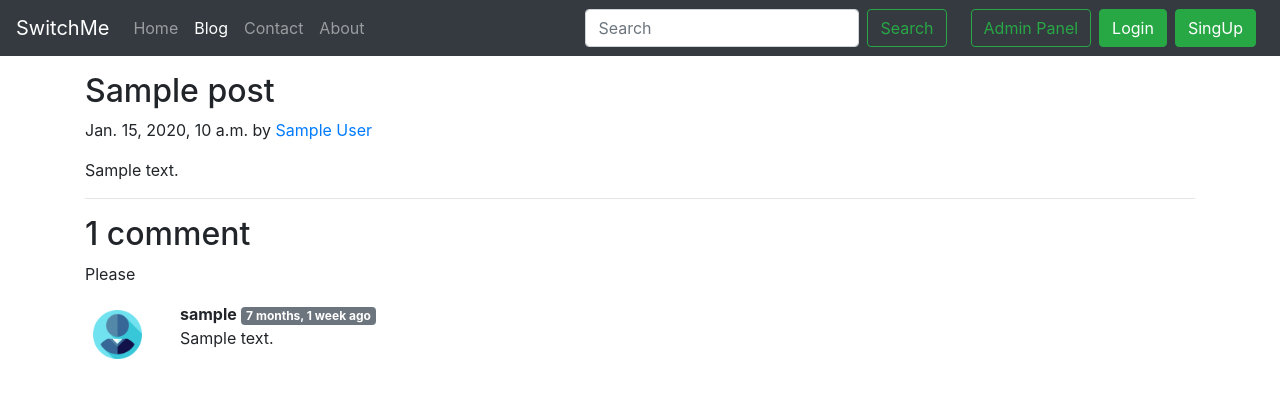
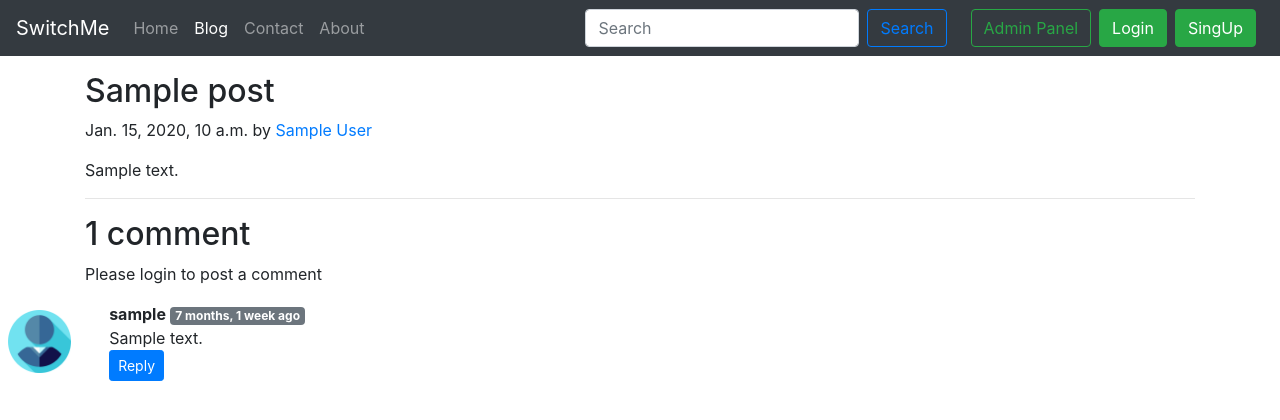
Before and after one commit to nikit34/django_blog, a Django app: a page that uses blog/templates/base.html in a window 1280 px wide. Shown: the top 420 px of the page. Run offline with Django 3.2, Linux system fonts and the light colour scheme; tables that the repository leaves empty hold one stand-in row (values such as "Sample post"); some libraries are stand-ins or nearby versions.

Commit message:
add reply

```diff
--- a/blog/blog/settings.py
+++ b/blog/blog/settings.py
@@ -117,6 +117,8 @@
     os.path.join(BASE_DIR, 'static'),
 ]
 
+STATIC_ROOT = os.path.join(os.path.abspath(os.path.dirname(BASE_DIR)), 'static_root')
+
 MESSAGE_TAGS = {
     messages.ERROR: 'danger'
 }
--- a/blog/main/views.py
+++ b/blog/main/views.py
@@ -1,6 +1,7 @@
 from django.shortcuts import render, redirect
 from django.contrib import messages
 
+from .templatetags import extras
 from .models import Post, BlogComment
 
 
@@ -11,11 +12,19 @@
 
 def blog_post(request, slug):
     post = Post.objects.filter(slug=slug).first()
-    comments = BlogComment.objects.filter(post=post)
+    comments = BlogComment.objects.filter(post=post, parent=None)
+    replies = BlogComment.objects.filter(post=post).exclude(parent=None)
+    replyDict = {}
+    for reply in replies:
+        if reply.parent.sno not in replyDict.keys():
+            replyDict[reply.parent.sno] = [reply]
+        else:
+            replyDict[reply.parent.sno].append(reply)
     context = {
         'post': post,
         'comments': comments,
         'user': request.user,
+        'replyDict': replyDict
     }
     return render(request, 'main/blog_post.html', context=context)
 
@@ -25,8 +34,15 @@
         user = request.user
         post_sno = request.POST['post_sno']
         post = Post.objects.get(sno=post_sno)
-        comment = BlogComment(comment=comment, user=user, post=post)
-        comment.save()
-        messages.success(request, "Your comment has been posted successfullly")
+        parent_sno = request.POST["parent_sno"]
+        if parent_sno == "":
+            comment = BlogComment(comment=comment, user=user, post=post)
+            comment.save()
+            messages.success(request, "Your comment has been posted successfully")
+        else:
+            parent = BlogComment.objects.get(sno=parent_sno)
+            comment = BlogComment(comment=comment, user=user, post=post, parent=parent)
+            comment.save()
+            messages.success(request, "Your reply has been posted successfully")
         return redirect(f'/blog/{post.slug}')
     return render(request, 'errors/404.html')
--- a/blog/templates/base.html
+++ b/blog/templates/base.html
@@ -36,7 +36,7 @@
             <form method="GET" action="/search" class="form-inline my-2 my-lg-0 mx-3">
               {% csrf_token %}
               <input class="form-control mr-sm-2" type="search" placeholder="Search" aria-label="Search" name="query" id="query">
-              <button class="btn btn-outline-success my-2 my-sm-0" type="submit">Search</button>
+              <button class="btn btn-outline-primary my-2 my-sm-0" type="submit">Search</button>
             </form>
 
             <a href="/admin" role="button" target="_blank" class="btn btn-outline-success m-2 my-sm-0">Admin Panel</a>
--- a/blog/templates/main/blog_home.html
+++ b/blog/templates/main/blog_home.html
@@ -11,7 +11,7 @@
         <div class="row no-gutters border rounded overflow-hidden flex-md-row my-4 shadow-sm h-md-250 position-relative">
             <div class="col p-4 d-flex flex-column position-static">
               Article by <strong class="d-inline-block mb-2 text-primary">{{ post.author }}</strong>
-              <h3 class="mb-0">{{ post.title }}</h3>
+              <h3 class="mb-0"><a class="text-dark" href="/blog/{{ post.slug }}">{{ post.title }}</a></h3>
               <div class="mb-1 text-muted">{{ post.datetime }}</div>
               <p class="card-text mb-auto">{{ post.content | truncatechars:400 }}</p>
               <div class="my-2">
--- a/blog/templates/main/blog_post.html
+++ b/blog/templates/main/blog_post.html
@@ -5,6 +5,7 @@
 
 {% block body %}
 {% load humanize %}
+{% load extras %}
 
 <div class="container my-3">
     <h2 class="blog-post-title">{{ post.title }}</h2>
@@ -15,7 +16,7 @@
 
 <div class="container">
     <h2>{{ comments.count }} {% if comments.count > 1 %}comments {% else %} comment {% endif %}</h2>
-    <div class="my-2">
+    <p class="my-2">
         {% if user.is_authenticated %}
         <form action="/blog/post_comment" method="POST">
             {% csrf_token %}
@@ -24,10 +25,11 @@
               <input type="text" class="form-control" name="comment" placeholder="Enter comment">
             </div>
             <input type="hidden" name="post_sno" value="{{ post.sno }}">
+            <input type="hidden" name="parent_sno" value="">
             <button type="submit" class="btn btn-primary">Submit</button>
         </form>
         {% else %}
-            Please
+            <p>Please login to post a comment</p>
         {% endif %}
     </div>
     {% for comment in comments %}
@@ -38,6 +40,31 @@
             <div class="col-11">
                 <b>{{ comment.user.username }}</b> <span class="badge badge-secondary">{{ comment.time_stamp | naturaltime }}</span>
                 <div>{{ comment.comment }}</div>
+                <div class="reply mx-0">
+                    <button class="btn btn-sm btn-primary" type="button" data-toggle="collapse" data-target="#replyBox{{comment.sno}}" aria-expanded="false" aria-controls="replyBox{{comment.sno}}">
+                        Reply
+                    </button>
+                    <div class="collapse" id="replyBox{{comment.sno}}">
+                        <div class="card card-body my-2">
+                            <form action="/blog/post_comment" method="POST">
+                                {% csrf_token %}
+                                <div class="form-group">
+                                    <label for="comment">Post a Reply</label>
+                                    <input type="text" class="form-control" name="comment" placeholder="Enter comment">
+                                    <input type="hidden" name="parent_sno" value="{{ comment.sno }}">
+                                </div>
+                                <input type="hidden" name="post_sno" value="{{ post.sno }}">
+                                <button type="submit" class="btn btn-primary">Submit</button>
+                            </form>
+                        </div>
+                    </div>
+                    <div class="replies my-2">
+                        {% for reply in replyDict|get_val:comment.sno %}
+                            {{ reply }}
+                            <br>
+                        {% endfor %}
+                    </div>
+                </div>
             </div>
         </div>
     {% endfor %}
```
